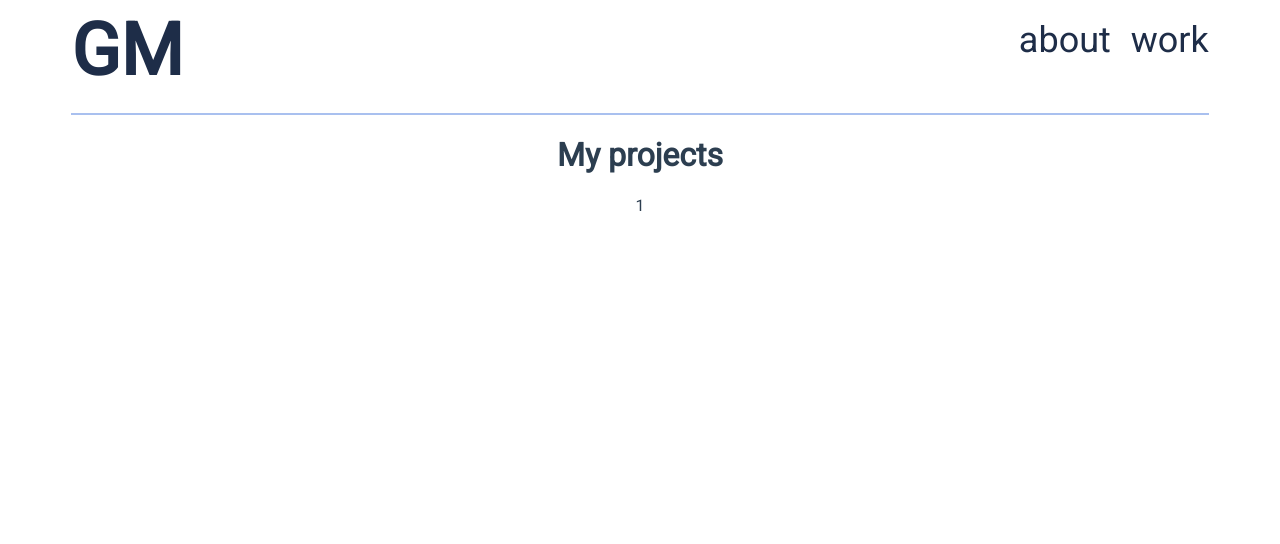
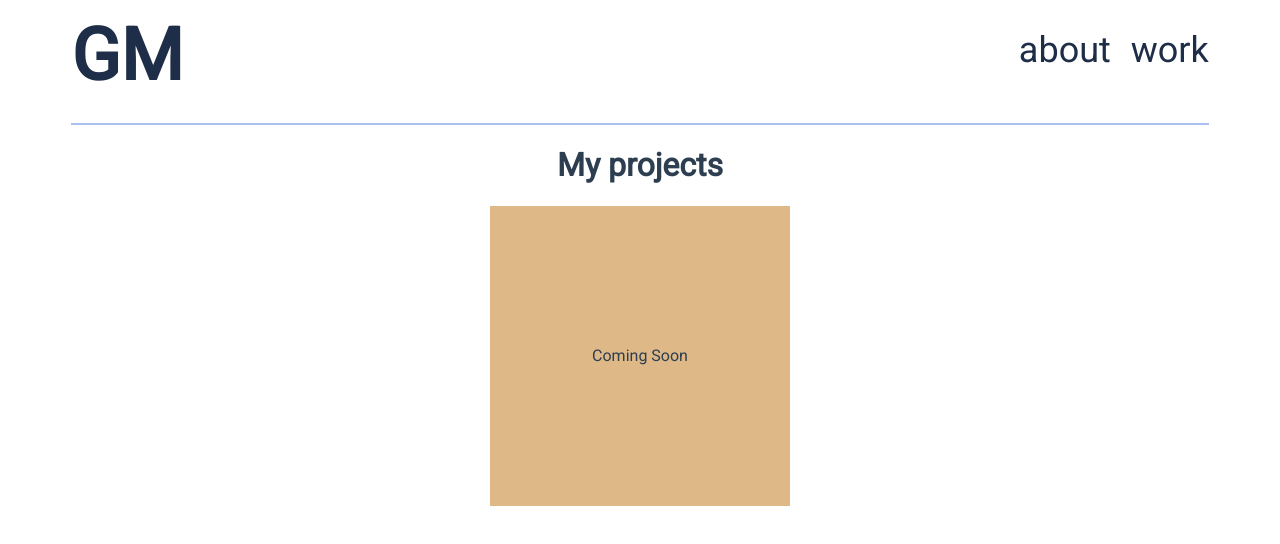
Before and after one commit to tenderking/portfolio, a Vue app: page /work in a window 1280 px wide. Shown: the top 544 px of the page. Built offline with nearby package versions, Linux system fonts and the light colour scheme.

Commit message:
ready to launch

```diff
--- a/src/App.vue
+++ b/src/App.vue
@@ -1,39 +1,32 @@
 <template>
-   <nav>
-      <span><router-link class="nav-logo" to="/work">GM </router-link></span>
+  <nav>
+    <span><router-link class="nav-logo" to="/work">GM </router-link></span>
 
-      <ul class="nav-list">
-
-        <li> <router-link class="nav-about" to="/about"> About</router-link></li>
-        <li> <router-link class="nav-work" to="/work"> Work</router-link></li>
-
-      </ul>
-    </nav>
+    <ul class="nav-list">
+      <li><router-link class="nav-about" to="/about"> About</router-link></li>
+      <li><router-link class="nav-work" to="/work"> Work</router-link></li>
+    </ul>
+  </nav>
 
   <router-view v-slot="{ Component }">
-
     <component :is="Component" />
   </router-view>
 </template>
 
 <script>
-
-
 export default {
-  name: 'App',
-
-}
+  name: "App"
+};
 </script>
 
 <style>
 #app {
- font-family: 'Roboto', sans-serif;
+  font-family: "Roboto", sans-serif;
   -webkit-font-smoothing: antialiased;
   -moz-osx-font-smoothing: grayscale;
   text-align: center;
   color: #2c3e50;
   margin-top: auto;
-
 }
 
 nav {
@@ -41,14 +34,13 @@ nav {
   justify-content: space-between;
   align-items: center;
 
-
   margin-bottom: 20px;
-  margin:  0 5%;
+  margin: 0 5%;
   padding-bottom: 20px;
   border-bottom: 2px double #a9c0ef;
 }
 
-.nav-logo{
+.nav-logo {
   font-weight: bold;
   font-size: 72px;
   text-transform: uppercase;
@@ -57,29 +49,50 @@ nav {
   text-decoration: none;
 }
 
-.nav-list, .nav-about, .nav-work {
-  color: #1e2d48;
+.nav-list {
   display: flex;
+
   flex-direction: row;
   justify-content: flex-end;
   gap: 20px;
   align-items: base;
   list-style-type: none;
+}
+.nav-about,
+.nav-work {
+  color: #1e2d48;
+  text-decoration: none;
   font-weight: 200;
   font-size: 36px;
   padding-bottom: 1rem;
-  text-decoration: none;
   text-transform: lowercase;
   margin: 0;
   padding-top: 5px;
-}
-.nav-about:hover, .nav-work:hover{
-
-  text-decoration-line: underline;
-  transition-duration: 500ms;
-
-  color:burlywood;
+  display: inline-block;
+  position: relative;
 }
 
+.nav-about::after,
+.nav-work::after {
+  content: "";
+  display: block;
+  height: 3px;
+  width: 0;
+  background: transparent;
+  transition: width 0.5s ease, background-color 0.5s ease;
+  position: absolute;
+  right: 0;
+  bottom: 0;
+}
 
+.nav-about:hover::after,
+.nav-work:hover::after {
+  width: 100%;
+
+  background: burlywood;
+}
+.nav-about:active,
+.nav-work:active {
+  color: burlywood;
+}
 </style>
--- a/src/components/about.vue
+++ b/src/components/about.vue
@@ -137,10 +137,17 @@ export default {
   margin-bottom: 100px;
 }
 
-#socials > img {
+#socials > * {
   margin: 0;
 
   width: 40px;
+  display: inline-block;
+  transition: transform 0.5ms ease-in;
+}
+
+#socials > *:hover {
+  transform: rotate(45deg) scale(1.1);
+  transition-duration: 0.3s;
 }
 
 .image-and-socials {
--- a/src/components/work.vue
+++ b/src/components/work.vue
@@ -1,15 +1,22 @@
 <template>
   <h1>My projects</h1>
-  <div>1</div>
+  <div class="project-card">Coming Soon</div>
 </template>
 
 <script>
 export default {
-    name: "Work"
-
-}
+  name: "Work"
+};
 </script>
 
 <style>
-
+.project-card {
+  background: burlywood;
+  width: 300px;
+  height: 300px;
+  margin: auto;
+  display: flex;
+  justify-content: center;
+  align-items: center;
+}
 </style>
```
